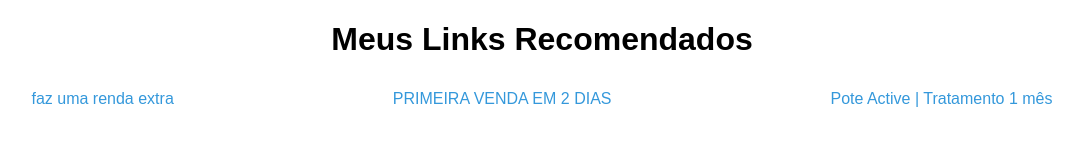
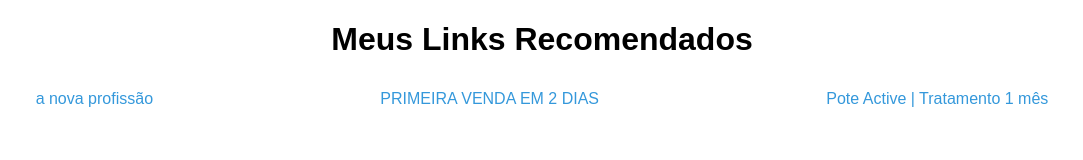
Before and after one commit to Sldark23/mo.tidr, a plain HTML site: page index.html in a window 1280 px wide. Shown: the whole page, without its empty margins (98-1181 px from the left). Drawn offline with Linux system fonts and the light colour scheme.

Commit message:
Update index.html

```diff
--- a/index.html
+++ b/index.html
@@ -33,7 +33,7 @@
 
     <div class="link-container">
         <div class="link-item">
-            <a href="https://chk.eduzz.com/997187?a=62369799" target="_blank">faz uma renda extra</a>
+            <a href="https://chk.eduzz.com/997187?a=62369799" target="_blank">a nova profissão</a>
         </div>
         <div class="link-item">
             <a href="https://p.eduzz.com/1835698?a=62369799" target="_blank">PRIMEIRA VENDA EM 2 DIAS</a>
```
